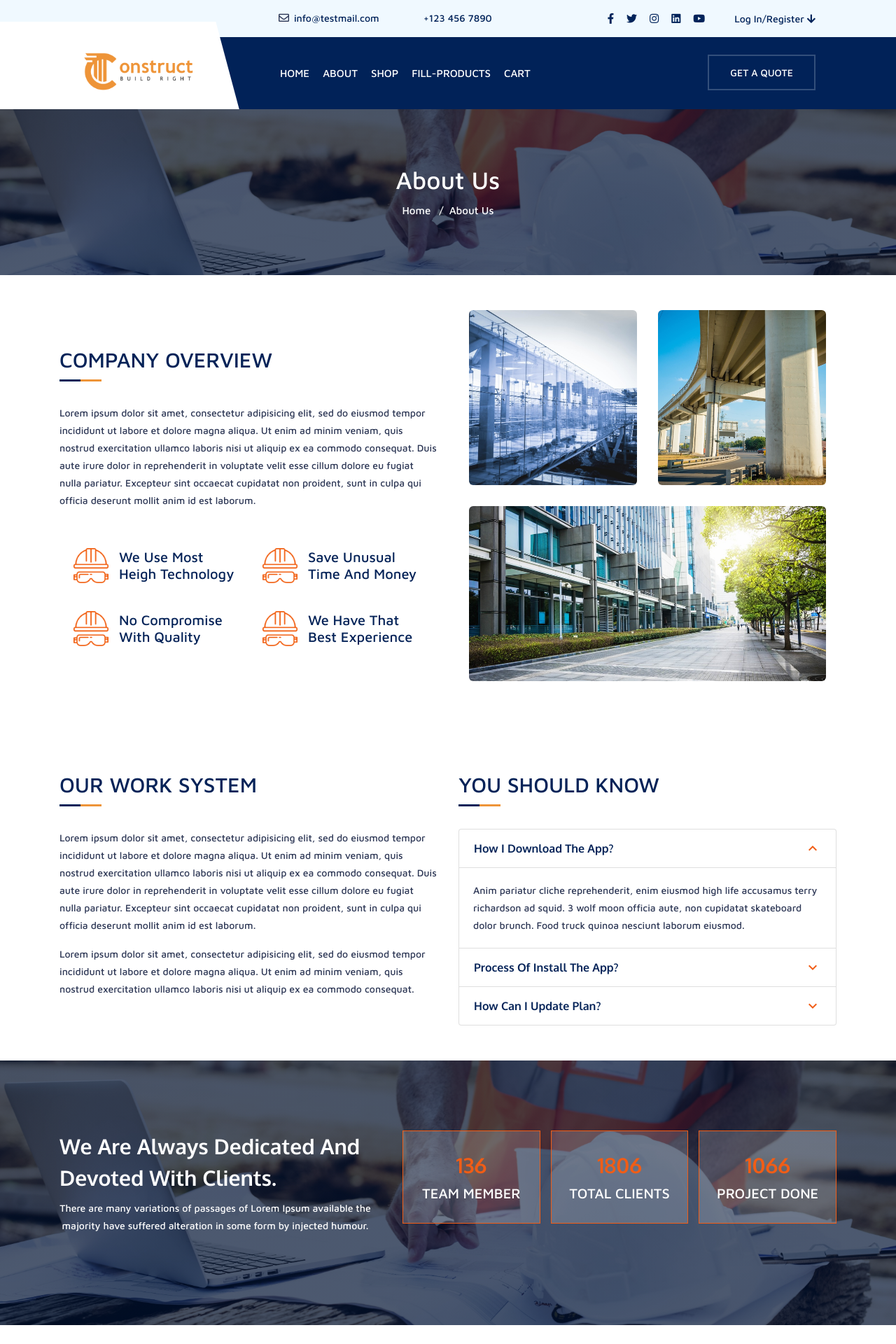
After one commit to Zakharov-A/2_Django-Drop-Shipping-Store, a Django app: page /about/ in a window 1280 px wide. The commit adds this page. Shown: the top 1920 px of the page at 70% size. Run offline with Django 4.2, Linux system fonts and the light colour scheme; some libraries are stand-ins or nearby versions.

Commit message:
Drop-Shipping_lesson_3_part_7

```diff
--- a/main/urls.py
+++ b/main/urls.py
@@ -20,5 +20,6 @@ from main import views
 
 urlpatterns = [
     path('', views.index, name='index'),
+    path('about/', views.about, name='about'),
     path('admin/', admin.site.urls),
 ]
--- a/main/views.py
+++ b/main/views.py
@@ -3,3 +3,6 @@ from django.shortcuts import render
 # Create your views here.
 def index(request):
     return render(request, 'index.html')
+
+def about(request):
+    return render(request, 'about-us.html')
--- /dev/null
+++ b/templates/about-us.html
@@ -0,0 +1,253 @@
+{% extends 'base-page.html' %}
+{% load static %}
+
+{% block title %}
+    About Us - Construction Website
+{% endblock title %}
+
+{% block container %}
+	<!-- content start -->
+	<div class="main-content-wrapper">
+		<section class="breadcrumb-section about">
+			<div class="container">
+				<div class="row justify-content-center">
+					<div class="col-12 col-lg-5">
+						<div class="breadcrumb-wrapper">
+							<h2>About Us</h2>
+							<nav>
+								<ul>
+									<li class="breadcrumb-item"><a href="#">Home</a></li>
+									<li class="breadcrumb-item active"><a href="#">About Us</a></li>
+								</ul>
+							</nav>
+						</div>
+					</div>
+				</div>
+			</div>
+		</section>
+		<section class="section">
+			<div class="container">
+				<div class="row row-eq-height">
+					<div class="col-12 col-lg-6 col-md-6">
+						<div class="company-overview-wrapper">
+							<h2 class="main-heading m-0">company overview</h2>
+							<hr>
+							<p>Lorem ipsum dolor sit amet, consectetur adipisicing elit, sed do eiusmod tempor incididunt ut labore et dolore magna aliqua. Ut enim ad minim veniam, quis nostrud exercitation ullamco laboris nisi ut aliquip ex ea commodo consequat. Duis aute irure dolor in reprehenderit in voluptate velit esse cillum dolore eu fugiat nulla pariatur. Excepteur sint occaecat cupidatat non proident, sunt in culpa qui officia deserunt mollit anim id est laborum.</p>
+							<div class="company-overview-features">
+								<div class="overview-feature-item"> <img src="{% static '/images/safety.png' %}" alt="img">
+									<h2 class="sub-heading-medium-cap">we use most heigh technology</h2> </div>
+								<div class="overview-feature-item"> <img src="{% static '/images/safety.png' %}" alt="img">
+									<h2 class="sub-heading-medium-cap">save unusual time and money</h2> </div>
+								<div class="overview-feature-item"> <img src="{% static '/images/safety.png' %}" alt="img">
+									<h2 class="sub-heading-medium-cap">no compromise with quality</h2> </div>
+								<div class="overview-feature-item"> <img src="{% static '/images/safety.png' %}" alt="img">
+									<h2 class="sub-heading-medium-cap">we have that best experience</h2> </div>
+							</div>
+						</div>
+					</div>
+					<div class="col-12 col-lg-6 col-md-6">
+						<div class="company-overview-wrapper">
+							<div class="overview-image-top">
+								<div class="overview-top-image item">
+									<img src="{% static 'images/img/project-1.jpg' %}" alt="img">
+								</div>
+								<div class="overview-top-image item">
+									<img src="{% static '/images/img/project-2.jpg' %}" alt="img">
+								</div>
+							</div>
+							<div class="overview-image-bottom item">
+								<img src="{% static '/images/img/project-3.jpg' %}" alt="img">
+							</div>
+						</div>
+					</div>
+				</div>
+			</div>
+		</section>
+		<section class="section">
+			<div class="container">
+				<div class="row">
+					<div class="col-12 col-lg-6 col-md-6 item">
+						<div class="company-overview-wrapper">
+							<h2 class="main-heading m-0">our work system</h2>
+							<hr>
+							<p>Lorem ipsum dolor sit amet, consectetur adipisicing elit, sed do eiusmod tempor incididunt ut labore et dolore magna aliqua. Ut enim ad minim veniam, quis nostrud exercitation ullamco laboris nisi ut aliquip ex ea commodo consequat. Duis aute irure dolor in reprehenderit in voluptate velit esse cillum dolore eu fugiat nulla pariatur. Excepteur sint occaecat cupidatat non proident, sunt in culpa qui officia deserunt mollit anim id est laborum.</p>
+							<p>Lorem ipsum dolor sit amet, consectetur adipisicing elit, sed do eiusmod tempor incididunt ut labore et dolore magna aliqua. Ut enim ad minim veniam, quis nostrud exercitation ullamco laboris nisi ut aliquip ex ea commodo consequat.</p>
+						</div>
+					</div>
+					<div class="col-12 col-lg-6 col-md-6">
+						<div class="company-overview-wrapper">
+							<h2 class="main-heading m-0">you should know</h2>
+							<hr>
+							<div class="collapse-paneel-wrapper">
+								<div class="accordion" id="accordionExample">
+									<div class="card">
+										<div class="card-header" id="headingOne">
+											<h5 class="mb-0">
+                                              <button class="btn btn-link" type="button" data-toggle="collapse" data-target="#collapseOne" aria-expanded="true" aria-controls="collapseOne">
+                                                How I Download The App?
+                                                <i class="material-icons">expand_more</i>
+                                              </button>
+
+                                            </h5> </div>
+										<div id="collapseOne" class="collapse show" aria-labelledby="headingOne" data-parent="#accordionExample">
+											<div class="card-body"> Anim pariatur cliche reprehenderit, enim eiusmod high life accusamus terry richardson ad squid. 3 wolf moon officia aute, non cupidatat skateboard dolor brunch. Food truck quinoa nesciunt laborum eiusmod. </div>
+										</div>
+									</div>
+									<div class="card">
+										<div class="card-header" id="headingTwo">
+											<h5 class="mb-0">
+                                              <button class="btn btn-link collapsed" type="button" data-toggle="collapse" data-target="#collapseTwo" aria-expanded="false" aria-controls="collapseTwo">
+                                                Process Of Install The App?
+                                                <i class="material-icons">expand_more</i>
+                                              </button>
+
+                                            </h5> </div>
+										<div id="collapseTwo" class="collapse" aria-labelledby="headingTwo" data-parent="#accordionExample">
+											<div class="card-body"> Anim pariatur cliche reprehenderit, enim eiusmod high life accusamus terry richardson ad squid. 3 wolf moon officia aute, non cupidatat skateboard dolor brunch. Food truck quinoa nesciunt laborum eiusmod. </div>
+										</div>
+									</div>
+									<div class="card">
+										<div class="card-header" id="headingThree">
+											<h5 class="mb-0">
+                                              <button class="btn btn-link collapsed" type="button" data-toggle="collapse" data-target="#collapseThree" aria-expanded="false" aria-controls="collapseThree">
+                                                How Can I Update Plan?
+                                                <i class="material-icons">expand_more</i>
+                                              </button>
+
+                                            </h5> </div>
+										<div id="collapseThree" class="collapse" aria-labelledby="headingThree" data-parent="#accordionExample">
+											<div class="card-body"> Anim pariatur cliche reprehenderit, enim eiusmod high life accusamus terry richardson ad squid. 3 wolf moon officia aute, non cupidatat skateboard dolor brunch. Food truck quinoa nesciunt laborum eiusmod. </div>
+										</div>
+									</div>
+								</div>
+							</div>
+						</div>
+					</div>
+				</div>
+			</div>
+		</section>
+		<section class="about-client-section">
+			<div class="container">
+				<div class="row">
+					<div class="col-12 col-lg-5 item">
+						<div class="about-client-wrapper">
+							<h2 class="about-client-heading">We Are Always Dedicated And Devoted With Clients.</h2>
+							<p class="about-client-des">There are many variations of passages of Lorem Ipsum available the majority have suffered alteration in some form by injected humour.</p>
+						</div>
+					</div>
+					<div class="col-12 col-lg-7">
+						<div class="about-client-counter-wrapper">
+							<div class="about-client-counter-item item">
+								<h2>136</h2>
+								<p>Team Member</p>
+							</div>
+							<div class="about-client-counter-item item">
+								<h2>1806</h2>
+								<p>Total Clients</p>
+							</div>
+							<div class="about-client-counter-item item">
+								<h2>1066</h2>
+								<p>Project Done</p>
+							</div>
+						</div>
+					</div>
+				</div>
+			</div>
+		</section>
+		<section class="section">
+			<div class="container">
+				<div class="row justify-content-center">
+					<div class="col-12 col-lg-7">
+						<div class="main-heading-block">
+							<h2 class="main-heading">Meet our Team</h2>
+							<p>t is a long established fact that a reader will be distracted by the readable content page when looking at its layout the point of using Lorem</p>
+						</div>
+					</div>
+				</div>
+				<div class="row">
+					<div class="col-12 col-lg-3 col-md-6 item">
+						<div class="experts-info-wrapper">
+							<div class="content-experts">
+								<div class="content-experts-overlay"></div>
+								<img class="content-experts-image" src="{% static '/images/our-team-1.jpg' %}" alt="team">
+								<div class="content-experts-details fadeIn-bottom">
+									<ul>
+										<li><a href="#"><i class="fab fa-facebook-f"></i></a></li>
+										<li><a href="#"><i class="fab fa-twitter"></i></a></li>
+										<li><a href="#"><i class="fab fa-instagram"></i></a></li>
+										<li><a href="#"><i class="fab fa-linkedin"></i></a></li>
+									</ul>
+								</div>
+							</div>
+							<div class="content-expert-info">
+								<h2>Alex Greenfield</h2>
+								<p>Programming Guru</p>
+							</div>
+						</div>
+					</div>
+					<div class="col-12 col-lg-3 col-md-6 item">
+						<div class="experts-info-wrapper">
+							<div class="content-experts">
+								<div class="content-experts-overlay"></div>
+								<img class="content-experts-image" src="{% static '/images/our-team-2.jpg' %}" alt="team">
+								<div class="content-experts-details fadeIn-bottom">
+									<ul>
+										<li><a href="#"><i class="fab fa-facebook-f"></i></a></li>
+										<li><a href="#"><i class="fab fa-twitter"></i></a></li>
+										<li><a href="#"><i class="fab fa-instagram"></i></a></li>
+										<li><a href="#"><i class="fab fa-linkedin"></i></a></li>
+									</ul>
+								</div>
+							</div>
+							<div class="content-expert-info">
+								<h2>Jeffery Brown</h2>
+								<p>Creative Leader</p>
+							</div>
+						</div>
+					</div>
+					<div class="col-12 col-lg-3 col-md-6 item">
+						<div class="experts-info-wrapper">
+							<div class="content-experts">
+								<div class="content-experts-overlay"></div>
+								<img class="content-experts-image" src="{% static '/images/our-team-3.jpg' %}" alt="team">
+								<div class="content-experts-details fadeIn-bottom">
+									<ul>
+										<li><a href="#"><i class="fab fa-facebook-f"></i></a></li>
+										<li><a href="#"><i class="fab fa-twitter"></i></a></li>
+										<li><a href="#"><i class="fab fa-instagram"></i></a></li>
+										<li><a href="#"><i class="fab fa-linkedin"></i></a></li>
+									</ul>
+								</div>
+							</div>
+							<div class="content-expert-info">
+								<h2>Ann Richmond</h2>
+								<p>Manager</p>
+							</div>
+						</div>
+					</div>
+					<div class="col-12 col-lg-3 col-md-6 item">
+						<div class="experts-info-wrapper">
+							<div class="content-experts">
+								<div class="content-experts-overlay"></div>
+									<img class="content-experts-image" src="{% static '/images/our-team-4.jpg' %}" alt="team">
+								<div class="content-experts-details fadeIn-bottom">
+									<ul>
+										<li><a href="#"><i class="fab fa-facebook-f"></i></a></li>
+										<li><a href="#"><i class="fab fa-twitter"></i></a></li>
+										<li><a href="#"><i class="fab fa-instagram"></i></a></li>
+										<li><a href="#"><i class="fab fa-linkedin"></i></a></li>
+									</ul>
+								</div>
+							</div>
+							<div class="content-expert-info">
+								<h2>Richard Nicholas</h2>
+								<p>Manager</p>
+							</div>
+						</div>
+					</div>
+				</div>
+			</div>
+		</section>
+	</div>
+	<!-- content end -->
+{% endblock container %}
--- a/templates/base-page.html
+++ b/templates/base-page.html
@@ -93,8 +93,8 @@
 					<div class="main-menu">
 						<nav class="main-menu-nav">
 							<ul>
-								<li class="sub-menu-parent" > <a href="../construct/index.html">home</a> </li>
-								<li class="sub-menu-parent" > <a href="../construct/pages/about-us.html">about</a> </li>
+								<li class="sub-menu-parent" > <a href="/">home</a> </li>
+								<li class="sub-menu-parent" > <a href="{% url 'about' %}">about</a> </li>
 								<li class="sub-menu-parent"><a href="../construct/shop/shop.html">shop</a></li>
                                 <li class="sub-menu-parent"><a href="../construct/pages/fill-products.html">fill-products</a></li>
                                 <li class="sub-menu-parent"><a href="../construct/shop/cart.html">cart</a></li>
```
